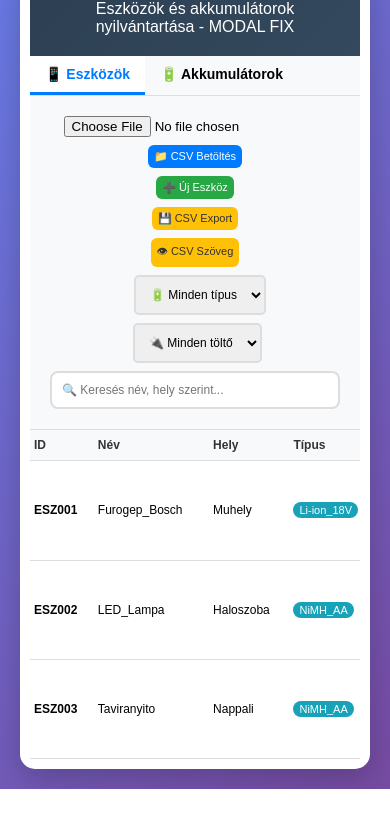
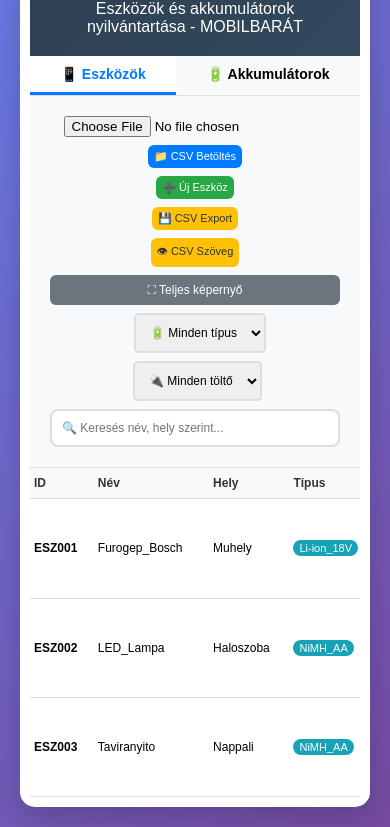
Before and after one commit to csalanka/Akku2, a plain HTML site: page index.html in a window 390 px wide. Shown: the part 135-962 px from the top of the page. Before the commit the page ends 924 px from the top, so only its background shows below. Drawn offline with Linux system fonts and the light colour scheme.

Commit message:
Update index.html

```diff
--- a/index.html
+++ b/index.html
@@ -39,23 +39,26 @@
             margin-bottom: 10px;
         }
 
-        /* Tab stílusok */
         .tab-buttons {
             background: #f8f9fa;
             padding: 0;
             border-bottom: 1px solid #ddd;
             display: flex;
+            flex-wrap: wrap;
+            justify-content: center;
         }
 
         .tab-button {
             background: #f8f9fa;
             border: none;
-            padding: 15px 25px;
+            padding: 12px 20px;
             cursor: pointer;
-            font-size: 16px;
+            font-size: 15px;
             font-weight: bold;
             border-bottom: 3px solid transparent;
             transition: all 0.3s ease;
+            flex-grow: 1;
+            text-align: center;
         }
 
         .tab-button:hover {
@@ -108,6 +111,15 @@
         .btn-warning {
             background: #ffc107;
             color: #333;
+        }
+
+        .btn-fullscreen {
+            background: #6c757d;
+            color: white;
+        }
+
+        .btn-fullscreen:hover {
+            background: #5a6268;
         }
 
         .btn:hover {
@@ -250,6 +262,12 @@
                 font-size: 11px;
             }
 
+            .btn-fullscreen {
+                width: 100%;
+                padding: 8px;
+                font-size: 12px;
+            }
+
             td:last-child {
                 flex-direction: column;
                 align-items: flex-start;
@@ -265,17 +283,15 @@
 <body>
     <div class="container">
         <div class="header">
-            <h1>🔋 Akkumulátor Menedzser v2.5.1</h1>
-            <p>Eszközök és akkumulátorok nyilvántartása - MODAL FIX</p>
+            <h1>🔋 Akkumulátor Menedzser v2.5.0</h1>
+            <p>Eszközök és akkumulátorok nyilvántartása - MOBILBARÁT</p>
         </div>
 
-        <!-- Tab gombok -->
         <div class="tab-buttons">
             <button class="tab-button active" onclick="showTab('devices')" id="devicesTab">📱 Eszközök</button>
             <button class="tab-button" onclick="showTab('batteries')" id="batteriesTab">🔋 Akkumulátorok</button>
         </div>
 
-        <!-- ESZKÖZÖK TAB -->
         <div id="devicesContent" class="tab-content active">
             <div class="controls">
                 <input type="file" id="csvFileInput" accept=".csv" style="margin-right: 10px;" />
@@ -283,6 +299,7 @@
                 <button class="btn btn-success" onclick="addDevice()">➕ Új Eszköz</button>
                 <button class="btn btn-warning" onclick="exportCSV()">💾 CSV Export</button>
                 <button class="btn btn-warning" onclick="showCSVText()">👁 CSV Szöveg</button>
+                <button class="btn btn-fullscreen" onclick="toggleFullscreen()" id="fullscreenBtn">⛶ Teljes képernyő</button>
 
                 <select id="typeFilter" class="form-control" style="width: auto; margin-left: 10px;" onchange="renderTable()">
                     <option value="">🔋 Minden típus</option>
@@ -327,13 +344,11 @@
                         </tr>
                     </thead>
                     <tbody id="deviceTableBody">
-                        <!-- Eszköz adatok -->
                     </tbody>
                 </table>
             </div>
         </div>
 
-        <!-- AKKUMULÁTOROK TAB -->
         <div id="batteriesContent" class="tab-content">
             <div class="controls">
                 <input type="file" id="batteryCSVInput" accept=".csv" style="margin-right: 10px;" />
@@ -341,6 +356,7 @@
                 <button class="btn btn-success" onclick="addBattery()">➕ Új Akku</button>
                 <button class="btn btn-warning" onclick="exportBatteryCSV()">💾 Akku Export</button>
                 <button class="btn btn-warning" onclick="showBatteryCSVText()">👁 Akku Szöveg</button>
+                <button class="btn btn-fullscreen" onclick="toggleFullscreen()" id="fullscreenBtn">⛶ Teljes képernyő</button>
 
                 <select id="batteryTypeFilter" class="form-control" style="width: auto; margin-left: 10px;" onchange="renderBatteryTable()">
                     <option value="">🔋 Minden típus</option>
@@ -378,14 +394,12 @@
                         </tr>
                     </thead>
                     <tbody id="batteryTableBody">
-                        <!-- Akku adatok -->
                     </tbody>
                 </table>
             </div>
         </div>
     </div>
 
-    <!-- Eszköz modal -->
     <div id="deviceModal" class="modal">
         <div class="modal-content">
             <span class="close" onclick="closeModal()">&times;</span>
@@ -461,7 +475,6 @@
         </div>
     </div>
 
-    <!-- Akku modal -->
     <div id="batteryModal" class="modal">
         <div class="modal-content">
             <span class="close" onclick="closeBatteryModal()">&times;</span>
@@ -507,7 +520,6 @@
     </div>
 
     <script>
-        // ESZKÖZ ADATOK
         let devices = [
             {
                 id: "ESZ001",
@@ -544,7 +556,6 @@
             }
         ];
 
-        // AKKUMULÁTOR ADATOK
         let batteries = [
             {
                 id: "AK001",
@@ -578,7 +589,6 @@
         let editingIndex = -1;
         let editingBatteryIndex = -1;
 
-        // Oldal betöltés
         document.addEventListener('DOMContentLoaded', function() {
             console.log('Devices loaded:', devices);
             console.log('Batteries loaded:', batteries);
@@ -599,7 +609,6 @@
             });
         });
 
-        // TAB VÁLTÁS
         function showTab(tabName) {
             document.querySelectorAll('.tab-content').forEach(content => {
                 content.classList.remove('active');
@@ -612,7 +621,6 @@
             document.getElementById(tabName + 'Tab').classList.add('active');
         }
 
-        // ESZKÖZ TÁBLÁZAT
         function renderTable() {
             const tbody = document.getElementById('deviceTableBody');
             const searchTerm = document.getElementById('searchInput').value.toLowerCase();
@@ -737,7 +745,6 @@
             document.getElementById('deviceModal').style.display = 'none';
         }
 
-        // AKKUMULÁTOR MINŐSÍTÉS
         function calculateQuality(resistance, capacity, usageCount, batteryType) {
             const references = {
                 "Li-ion_18V": { maxResistance: 50, minCapacity: 3000 },
@@ -769,7 +776,6 @@
             return "Cserélendő";
         }
 
-        // AKKUMULÁTOR TÁBLÁZAT
         function renderBatteryTable() {
             const tbody = document.getElementById('batteryTableBody');
             const searchTerm = document.getElementById('batterySearchInput').value.toLowerCase();
@@ -898,7 +904,6 @@
             document.getElementById('batteryModal').style.display = 'none';
         }
 
-        // CSV FUNKCIÓK - ESZKÖZÖK
         function exportCSV() {
             if (devices.length === 0) {
                 alert('Nincsenek eszközök!');
@@ -1041,7 +1046,6 @@
             alert(`✅ ${newDevices.length} eszköz sikeresen betöltve!`);
         }
 
-        // CSV FUNKCIÓK - AKKUMULÁTOROK
         function exportBatteryCSV() {
             if (batteries.length === 0) {
                 alert('Nincsenek akkumulátorok!');
@@ -1173,7 +1177,33 @@
             alert(`✅ ${newBatteries.length} akkumulátor sikeresen betöltve!`);
         }
 
-        // Modal bezárása háttérre kattintással
+        function toggleFullscreen() {
+            const fullscreenBtn = document.getElementById('fullscreenBtn');
+
+            if (!document.fullscreenElement) {
+                document.documentElement.requestFullscreen().then(() => {
+                    fullscreenBtn.innerHTML = '⛶ Normál nézet';
+                }).catch(err => {
+                    alert('Nem sikerült teljes képernyőre váltani: ' + err);
+                });
+            } else {
+                document.exitFullscreen().then(() => {
+                    fullscreenBtn.innerHTML = '⛶ Teljes képernyő';
+                }).catch(err => {
+                    alert('Nem sikerült kilépni a teljes képernyőről: ' + err);
+                });
+            }
+        }
+
+        document.addEventListener('fullscreenchange', () => {
+            const fullscreenBtn = document.getElementById('fullscreenBtn');
+            if (!document.fullscreenElement) {
+                fullscreenBtn.innerHTML = '⛶ Teljes képernyő';
+            } else {
+                fullscreenBtn.innerHTML = '⛶ Normál nézet';
+            }
+        });
+
         window.onclick = function(event) {
             const deviceModal = document.getElementById('deviceModal');
             const batteryModal = document.getElementById('batteryModal');
```
